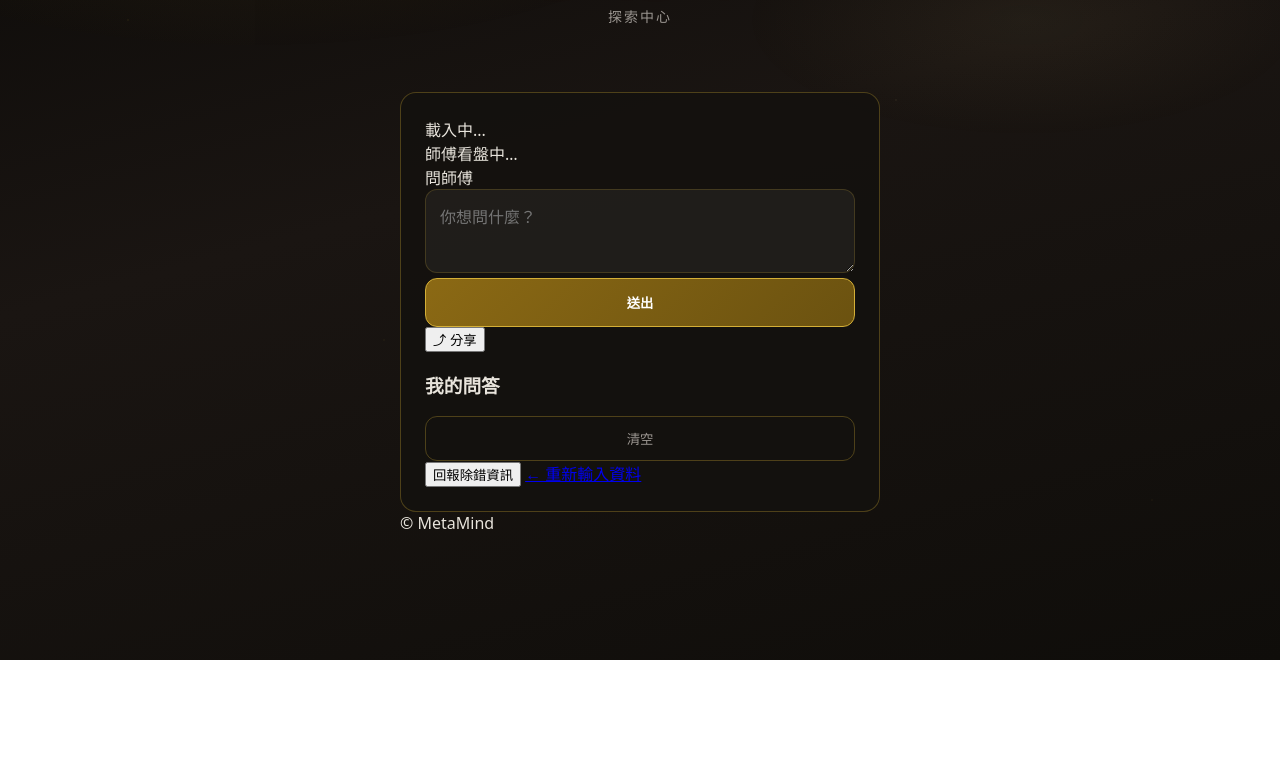
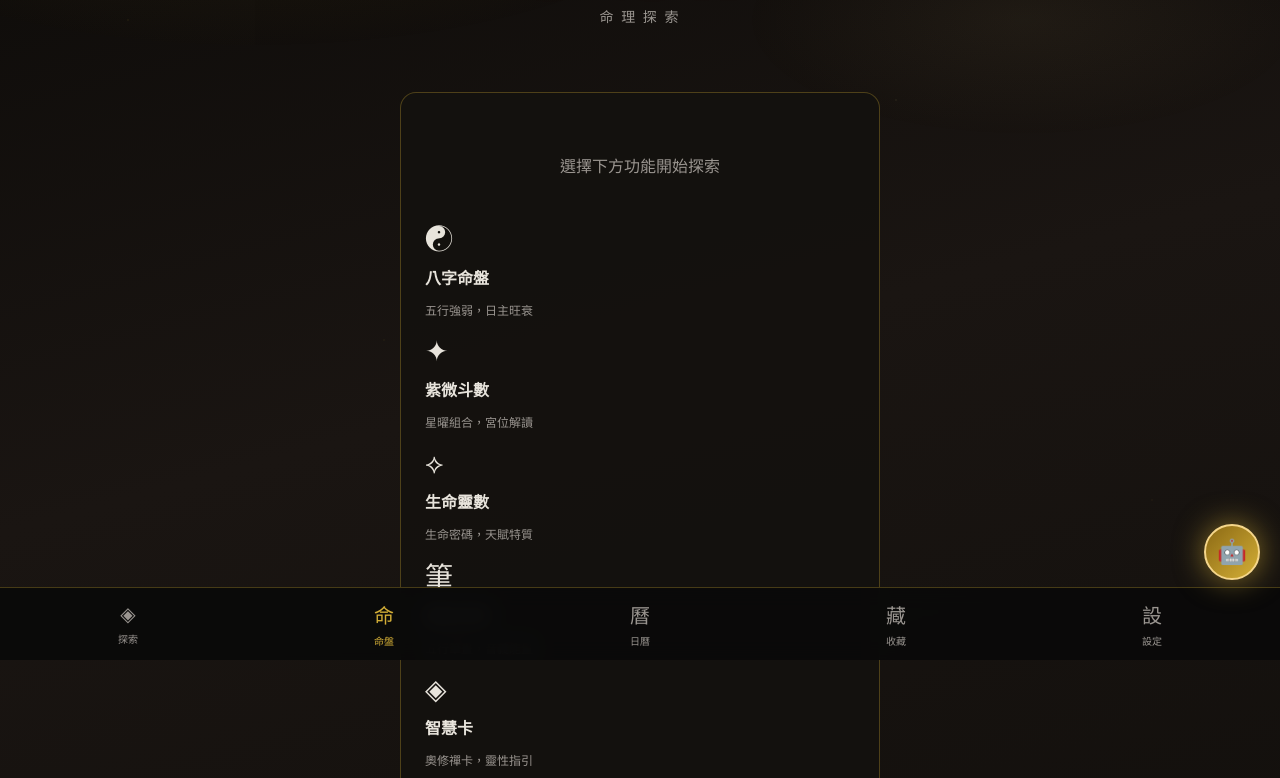
Before and after one commit to a168009-debug/sunop-web, a website: page explore.html in a window 1280 px wide. Shown: the part 140-918 px from the top of the page. Before the commit the page ends 800 px from the top, so only its background shows below. Drawn offline with Linux system fonts and the light colour scheme.

Commit message:
Update explore with features - BLACK_GOLD_001

```diff
--- a/explore.html
+++ b/explore.html
@@ -1,46 +1,97 @@
 <!doctype html>
 <html lang="zh-Hant">
 <head>
-<meta charset="utf-8" />
-<meta name="viewport" content="width=device-width, initial-scale=1, viewport-fit=cover" />
+<meta charset="utf-8">
+<meta name="viewport" content="width=device-width, initial-scale=1">
 <title>MetaMind｜探索中心</title>
-<!-- METAMIND_HTML_OK -->
-<link rel="stylesheet" href="/assets/style.css?v=LUX_004" />
+<link rel="stylesheet" href="/assets/style.css?v=BLACK_GOLD_001">
 </head>
 <body>
-<main class="page">
+<div class="page">
 <header class="hero">
-<h1 class="brand">MetaMind</h1>
-<p class="sub">探索中心</p>
+<h1 class="brand">METAMIND</h1>
+<p class="sub" id="modeDisplay">命 理 探 索</p>
 </header>
-<section class="card">
-<div id="profileLine" class="profileLine">載入中...</div>
-<div class="masterLineWrap">
-<div class="masterLabel">師傅看盤中…</div>
-<div id="masterLine" class="masterLine"></div>
+
+<!-- Feature Content Area -->
+<section class="card" id="featureContent">
+<div id="featureIntro" style="text-align:center;padding:20px;">
+<p style="color:var(--mm-text-muted);margin-bottom:20px;">選擇下方功能開始探索</p>
 </div>
-<div class="qa">
-<label class="field">
-<span>問師傅</span>
-<textarea id="question" rows="3" placeholder="你想問什麼？" autocomplete="off" autocapitalize="off" autocorrect="off" spellcheck="false"></textarea>
-</label>
-<button id="askBtn" class="btn-primary" type="button">送出</button>
+
+<div class="feature-list">
+<div class="feature-item" data-feature="bazi">
+<span class="feature-icon">☯</span>
+<div><strong>八字命盤</strong><p style="font-size:12px;color:var(--mm-text-muted);">五行強弱，日主旺衰</p></div>
 </div>
-<div id="answerWrap" class="answerWrap">
-<div id="answer" class="answer"></div>
-<button id="shareBtn" class="btn-share" type="button">⤴ 分享</button>
+<div class="feature-item" data-feature="ziwei">
+<span class="feature-icon">✦</span>
+<div><strong>紫微斗數</strong><p style="font-size:12px;color:var(--mm-text-muted);">星曜組合，宮位解讀</p></div>
 </div>
-<h3 class="sectionTitle">我的問答</h3>
-<div id="history" class="history"></div>
-<button id="clearHistoryBtn" class="btn-ghost" type="button">清空</button>
-<div class="debugRow">
-<button id="reportBtn" class="btn-link" type="button">回報除錯資訊</button>
-<a class="btn-link" href="https://stunning-gecko-4a2c8b.netlify.app/" rel="noopener">← 重新輸入資料</a>
+<div class="feature-item" data-feature="lifescript">
+<span class="feature-icon">⟡</span>
+<div><strong>生命靈數</strong><p style="font-size:12px;color:var(--mm-text-muted);">生命密碼，天賦特質</p></div>
+</div>
+<div class="feature-item" data-feature="name">
+<span class="feature-icon">筆</span>
+<div><strong>姓名分析</strong><p style="font-size:12px;color:var(--mm-text-muted);">五行筆畫，音義能量</p></div>
+</div>
+<div class="feature-item" data-feature="cards">
+<span class="feature-icon">◈</span>
+<div><strong>智慧卡</strong><p style="font-size:12px;color:var(--mm-text-muted);">奧修禪卡，靈性指引</p></div>
+</div>
+<div class="feature-item" data-feature="zici">
+<span class="feature-icon">□</span>
+<div><strong>測字</strong><p style="font-size:12px;color:var(--mm-text-muted);">心字為引，象意解讀</p></div>
+</div>
 </div>
 </section>
-<div id="toast" class="toast">已複製到剪貼簿！</div>
-<footer class="copyright">© MetaMind</footer>
-</main>
-<script src="/assets/app.js?v=LUX_004" defer></script>
+
+<!-- Profile Info -->
+<section class="card" id="profileCard" style="display:none;">
+<h3 style="color:var(--mm-gold-light);font-size:14px;margin-bottom:12px;">你的命盤</h3>
+<div id="profileInfo" style="font-size:13px;color:var(--mm-text-muted);"></div>
+<button class="btn-ghost" id="editProfile" style="margin-top:12px;">修改資料</button>
+</section>
+
+<footer style="text-align:center;padding:40px 0 100px;color:var(--mm-text-muted);font-size:12px;">
+<p><a href="/" style="color:var(--mm-gold-light);text-decoration:none;">← 返回首頁</a></p>
+</footer>
+</div>
+
+<!-- Floating AI Button -->
+<button class="ai-float-btn" id="aiBtn">🤖</button>
+
+<!-- Bottom Navigation -->
+<nav class="bottom-nav">
+<a href="/" class="nav-item"><span class="nav-icon">◈</span><span>探索</span></a>
+<a href="#" class="nav-item active"><span class="nav-icon">命</span><span>命盤</span></a>
+<a href="#" class="nav-item"><span class="nav-icon">曆</span><span>日曆</span></a>
+<a href="#" class="nav-item"><span class="nav-icon">藏</span><span>收藏</span></a>
+<a href="#" class="nav-item"><span class="nav-icon">設</span><span>設定</span></a>
+</nav>
+
+<!-- Chat Modal -->
+<div class="chat-modal" id="chatModal">
+<div class="chat-content">
+<div class="chat-header">
+<span style="color:var(--mm-gold-light);font-weight:600;" id="chatTitle">AI 命理顧問</span>
+<button id="closeChat" style="background:none;border:none;color:var(--mm-text-muted);font-size:20px;cursor:pointer;">✕</button>
+</div>
+<div class="chat-messages" id="chatMessages"></div>
+<div class="chat-input-area">
+<div class="api-key-section">
+<input type="password" class="api-key-input" id="apiKeyInput" placeholder="OpenAI API Key (sk-...)">
+<p class="api-key-hint">密鑰僅存在本地</p>
+</div>
+<textarea class="chat-input" id="chatInput" placeholder="輸入你的問題..." rows="2"></textarea>
+<button class="btn-primary" id="sendChatBtn" style="margin-top:8px;">送出</button>
+</div>
+</div>
+</div>
+
+<div class="toast" id="toast">已儲存</div>
+
+<script src="/assets/app.js?v=BLACK_GOLD_001" defer></script>
 </body>
 </html>
```
